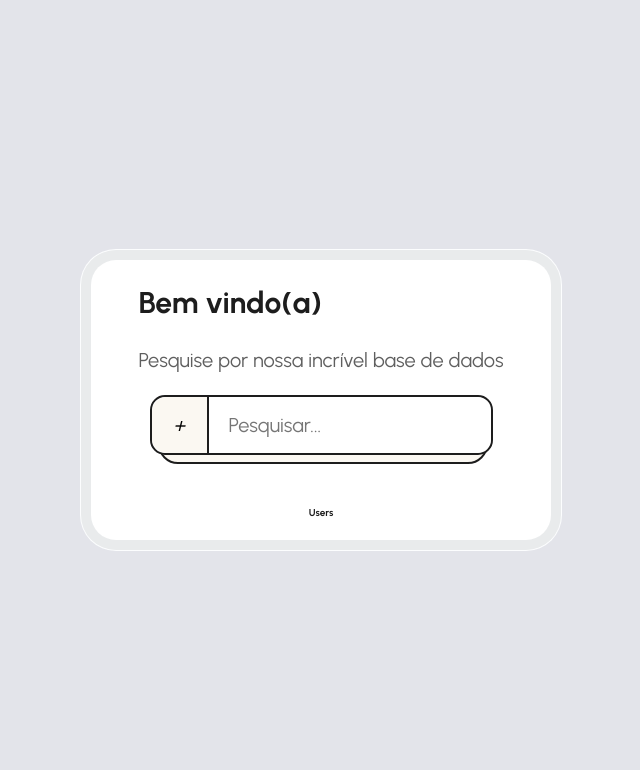
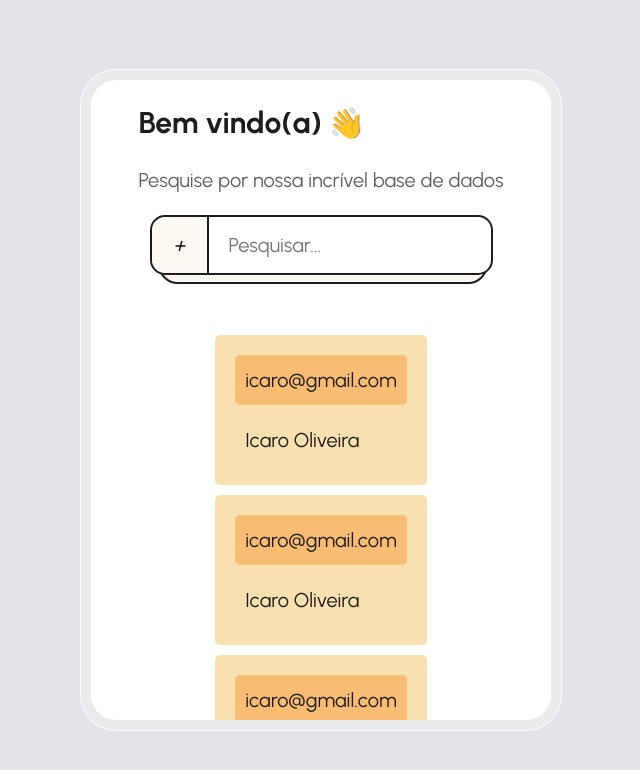
Before and after one commit to icaroov/wa-project-challenge, a React (Create React App) app in the folder frontend/: page / in a window 1280 px wide. Shown: the top 770 px of the page, without its empty margins (319-959 px from the left). Built offline with nearby package versions, Linux system fonts and the light colour scheme.

Commit message:
refactor: modularizes components and styles

```diff
--- a/frontend/public/index.html
+++ b/frontend/public/index.html
@@ -21,7 +21,7 @@
       rel="stylesheet"
     />
 
-    <title>Students Project</title>
+    <title>Students | WA Project</title>
   </head>
   <body>
     <noscript>You need to enable JavaScript to run this app.</noscript>
--- a/frontend/src/App.css
+++ b/frontend/src/App.css
@@ -12,8 +12,6 @@
   --c-red-500: #ea605e;
   --c-yellow-300: #f8e0b1;
   --c-yellow-500: #f9bc73;
-
-  --rotation: -3deg;
 }
 
 * {
@@ -40,151 +38,3 @@ input,
 button {
   font: inherit;
 }
-
-.container {
-  display: flex;
-  justify-content: center;
-  align-items: center;
-  min-height: 100vh;
-}
-
-.box {
-  display: flex;
-  flex-direction: column;
-  align-items: center;
-
-  /* overflow-y: scroll; */
-
-  width: 460px;
-  padding: 2rem;
-
-  border-radius: 25px;
-  /* position: relative; */
-  /* z-index: 1; */
-  overflow: hidden;
-
-  background-color: white;
-  box-shadow: 0 0 0 10px var(--c-gray-300), 0 0 0 11px var(--c-gray-200);
-}
-
-.header h1 {
-  font-size: 3rem;
-  font-weight: 700;
-}
-
-.header p {
-  margin-top: 1em;
-
-  font-size: 2rem;
-  font-weight: 400;
-  color: var(--c-gray-500);
-}
-
-.search {
-  z-index: 1;
-  position: relative;
-
-  transition: 0.15s ease;
-}
-
-.search:hover,
-.search:focus-within {
-  transform: translatey(-2px);
-}
-
-.search-inner {
-  position: relative;
-
-  display: flex;
-  align-items: center;
-
-  width: 100%;
-  height: 60px;
-  margin-top: 2rem;
-
-  font-size: 2rem;
-  background-color: white;
-
-  border-radius: 15px;
-  border: 2px solid var(--c-gray-900);
-}
-
-.search-inner:after {
-  content: '';
-
-  z-index: -1;
-  position: absolute;
-
-  display: block;
-
-  width: 96%;
-  height: 100%;
-
-  bottom: -9px;
-  left: calc(50% - 48%);
-
-  border: 2px solid var(--c-gray-900);
-  border-radius: 20px;
-
-  background-color: var(--c-gray-100);
-  transition: 0.15s ease;
-}
-
-.search-inner:hover,
-.search-inner:focus-within {
-  color: #787878;
-}
-
-.search-inner:after {
-  transform: translatey(2px);
-}
-
-.search-button {
-  position: relative;
-
-  display: flex;
-  align-items: center;
-  justify-content: center;
-
-  width: 70px;
-  height: 100%;
-
-  border: 0;
-  border-radius: 15px 0 0 15px;
-
-  background-color: var(--c-gray-100);
-  border-right: 2px solid var(--c-gray-900);
-
-  transition: 0.15s ease;
-  cursor: pointer;
-}
-
-.search-button:focus,
-.search-button:hover {
-  background-color: var(--c-yellow-300);
-  outline: 0;
-}
-
-.search-input {
-  border: 0;
-  border-radius: 0 15px 15px 0;
-  height: 100%;
-  background-color: white;
-  width: 100%;
-  padding-left: 1em;
-  padding-right: 1em;
-}
-
-.search-input:focus {
-  outline: 0;
-}
-
-.search-input:placeholder {
-  font-weight: 600;
-  color: var(--c-gray-900);
-  transition: 0.15s ease;
-}
-
-.list {
-  margin-top: 5rem;
-}
--- a/frontend/src/components/ListUsers.tsx
+++ /dev/null
@@ -1,31 +0,0 @@
-const ListUsers = () => {
-  return (
-    <div className='container'>
-      <div className='box'>
-        <section className='header'>
-          <h1>Bem vindo(a)</h1>
-          <p>Pesquise por nossa incrível base de dados</p>
-        </section>
-
-        <section className='search'>
-          <div className='search-inner'>
-            <button className='search-button'>
-              <i className='ai-search'>+</i>
-            </button>
-            <input
-              type='text'
-              className='search-input'
-              placeholder='Pesquisar...'
-            />
-          </div>
-        </section>
-
-        <section className='list'>
-          <h4>Users</h4>
-        </section>
-      </div>
-    </div>
-  )
-}
-
-export default ListUsers
--- /dev/null
+++ b/frontend/src/components/ListUsers/index.tsx
@@ -0,0 +1,42 @@
+import SearchInput from '../SearchInput'
+
+import styles from './styles.module.css'
+
+const ListUsers = () => {
+  return (
+    <div className={styles.container}>
+      <div className={styles.box}>
+        <section className={styles.header}>
+          <h1>Bem vindo(a) <span className={styles.wave}>👋</span></h1>
+          <p>Pesquise por nossa incrível base de dados</p>
+        </section>
+
+        <SearchInput />
+
+        <section className={styles.list}>
+          <div className={styles['list-wrapper']}>
+            <span>icaro@gmail.com</span>
+            <span>Icaro Oliveira</span>
+          </div>
+
+          <div className={styles['list-wrapper']}>
+            <span>icaro@gmail.com</span>
+            <span>Icaro Oliveira</span>
+          </div>
+
+          <div className={styles['list-wrapper']}>
+            <span>icaro@gmail.com</span>
+            <span>Icaro Oliveira</span>
+          </div>
+
+          <div className={styles['list-wrapper']}>
+            <span>icaro@gmail.com</span>
+            <span>Icaro Oliveira</span>
+          </div>
+        </section>
+      </div>
+    </div>
+  )
+}
+
+export default ListUsers
--- /dev/null
+++ b/frontend/src/components/ListUsers/styles.module.css
@@ -0,0 +1,106 @@
+::-webkit-scrollbar {
+  display: none;
+}
+
+.container {
+  display: flex;
+  justify-content: center;
+  align-items: center;
+  min-height: 100vh;
+}
+
+.box {
+  display: flex;
+  flex-direction: column;
+  align-items: center;
+
+  overflow-y: scroll;
+  height: 80vh;
+
+  width: 460px;
+  padding: 2rem;
+
+  border-radius: 25px;
+
+  background-color: white;
+  box-shadow: 0 0 0 10px var(--c-gray-300), 0 0 0 11px var(--c-gray-200);
+
+  -ms-overflow-style: none; /* IE and Edge */
+  scrollbar-width: none; /* Firefox */
+}
+
+.header h1 {
+  font-size: 3rem;
+  font-weight: 700;
+}
+
+.header p {
+  margin-top: 1em;
+
+  font-size: 2rem;
+  font-weight: 400;
+  color: var(--c-gray-500);
+}
+
+.wave {
+  display: inline-block;
+
+  animation-duration: 2.5s;
+  transform-origin: 70% 70%;
+  animation-name: wave-animation;
+  animation-iteration-count: infinite;
+}
+
+@keyframes wave-animation {
+  0% {
+    transform: rotate(0deg);
+  }
+  10% {
+    transform: rotate(14deg);
+  }
+  20% {
+    transform: rotate(-8deg);
+  }
+  30% {
+    transform: rotate(14deg);
+  }
+  40% {
+    transform: rotate(-4deg);
+  }
+  50% {
+    transform: rotate(10deg);
+  }
+  60% {
+    transform: rotate(0deg);
+  }
+  100% {
+    transform: rotate(0deg);
+  }
+}
+
+.list {
+  font-size: 2rem;
+
+  margin-top: 5rem;
+}
+
+.list-wrapper {
+  display: flex;
+  flex-direction: column;
+
+  margin: 1rem;
+  padding: 2rem;
+
+  border-radius: 5px;
+  background-color: var(--c-yellow-300);
+}
+
+.list-wrapper span {
+  border-radius: 5px;
+  padding: 1rem;
+}
+
+.list-wrapper span:not(:last-child) {
+  margin-bottom: 1rem;
+  background-color: var(--c-yellow-500);
+}
--- /dev/null
+++ b/frontend/src/components/SearchInput/index.tsx
@@ -0,0 +1,21 @@
+import styles from './styles.module.css'
+
+const SearchInput = () => {
+  return (
+    <section className={styles.search}>
+      <div className={styles['search-inner']}>
+        <button className={styles['search-button']}>
+          <i>+</i>
+        </button>
+
+        <input
+          type='text'
+          className={styles['search-input']}
+          placeholder='Pesquisar...'
+        />
+      </div>
+    </section>
+  )
+}
+
+export default SearchInput
--- /dev/null
+++ b/frontend/src/components/SearchInput/styles.module.css
@@ -0,0 +1,104 @@
+.search {
+  z-index: 1;
+  position: relative;
+
+  transition: 0.15s ease;
+}
+
+.search:hover,
+.search:focus-within {
+  transform: translatey(-2px);
+}
+
+.search-inner {
+  position: relative;
+
+  display: flex;
+  align-items: center;
+
+  width: 100%;
+  height: 60px;
+  margin-top: 2rem;
+
+  font-size: 2rem;
+  background-color: white;
+
+  border-radius: 15px;
+  border: 2px solid var(--c-gray-900);
+}
+
+.search-inner:after {
+  content: '';
+
+  z-index: -1;
+  position: absolute;
+
+  display: block;
+
+  width: 96%;
+  height: 100%;
+
+  bottom: -9px;
+  left: calc(50% - 48%);
+
+  border: 2px solid var(--c-gray-900);
+  border-radius: 20px;
+
+  background-color: var(--c-gray-100);
+  transition: 0.15s ease;
+}
+
+.search-inner:hover,
+.search-inner:focus-within {
+  color: #787878;
+}
+
+.search-inner:after {
+  transform: translatey(2px);
+}
+
+.search-button {
+  position: relative;
+
+  display: flex;
+  align-items: center;
+  justify-content: center;
+
+  width: 70px;
+  height: 100%;
+
+  border: 0;
+  border-radius: 15px 0 0 15px;
+
+  background-color: var(--c-gray-100);
+  border-right: 2px solid var(--c-gray-900);
+
+  transition: 0.15s ease;
+  cursor: pointer;
+}
+
+.search-button:focus,
+.search-button:hover {
+  background-color: var(--c-yellow-300);
+  outline: 0;
+}
+
+.search-input {
+  border: 0;
+  border-radius: 0 15px 15px 0;
+  height: 100%;
+  background-color: white;
+  width: 100%;
+  padding-left: 1em;
+  padding-right: 1em;
+}
+
+.search-input:focus {
+  outline: 0;
+}
+
+.search-input:placeholder {
+  font-weight: 600;
+  color: var(--c-gray-900);
+  transition: 0.15s ease;
+}
```
